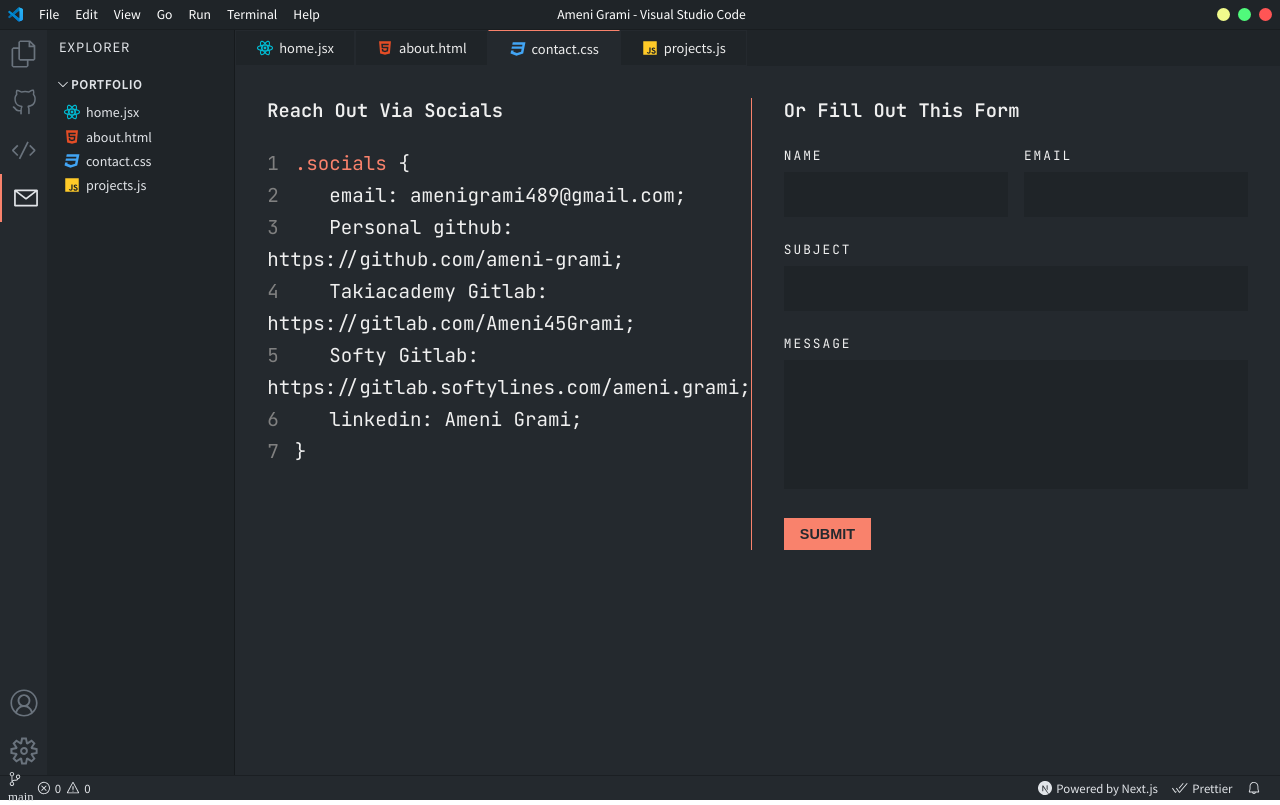
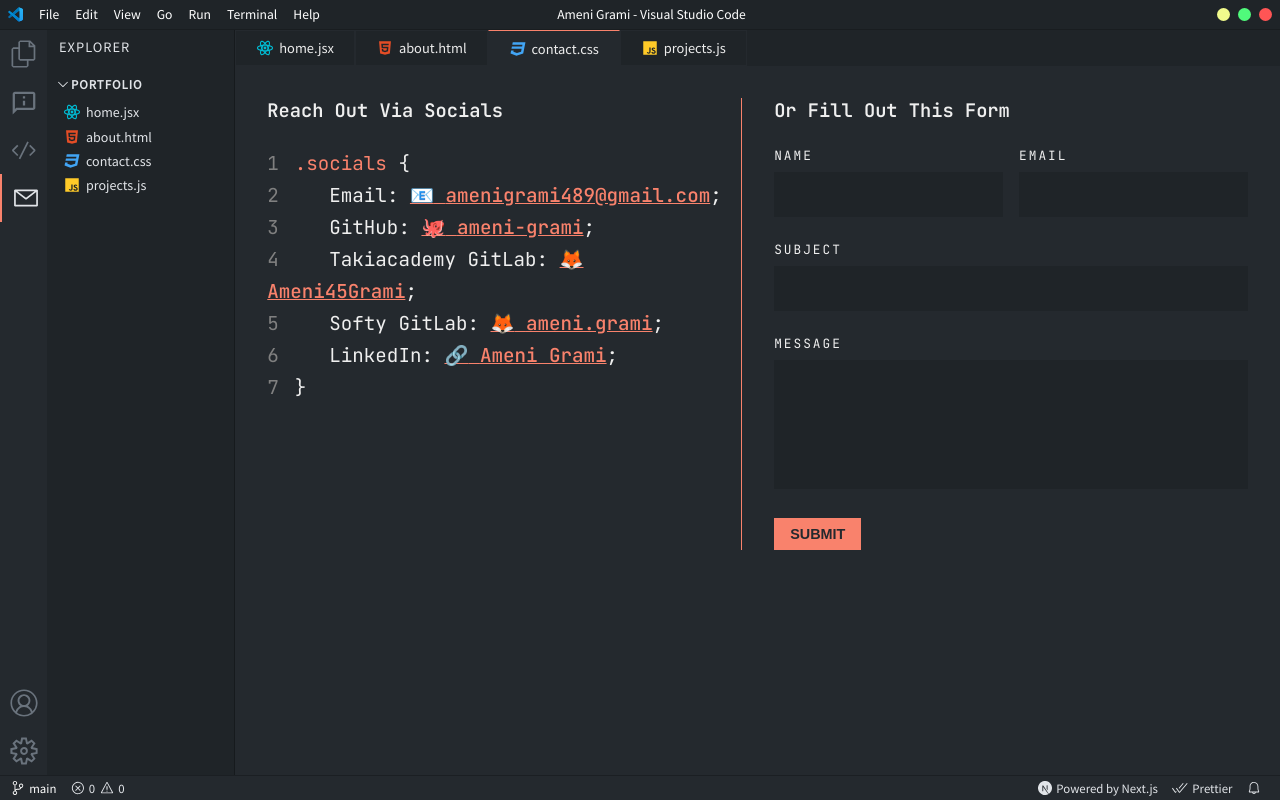
Before and after one commit to ameni-grami/my-portfolio, a Next.js app: page /contact in a window 1280 px wide. Built offline with nearby package versions, Linux system fonts and the light colour scheme.

Commit message:
fix links decorations

```diff
--- a/components/ContactCode.jsx
+++ b/components/ContactCode.jsx
@@ -2,27 +2,27 @@ import styles from "../styles/ContactCode.module.css";
 
 const contactItems = [
   {
-    social: "email",
+    social: "Email",
     link: "amenigrami489@gmail.com",
     href: "mailto:amenigrami489@gmail.com",
   },
   {
-    social: "Personal github",
-    link: "https://github.com/ameni-grami",
+    social: "GitHub",
+    link: "ameni-grami",
     href: "https://github.com/ameni-grami",
   },
   {
-    social: "Takiacademy Gitlab",
-    link: "https://gitlab.com/Ameni45Grami",
+    social: "Takiacademy GitLab",
+    link: "Ameni45Grami",
     href: "https://gitlab.com/Ameni45Grami",
   },
   {
-    social: "Softy Gitlab",
-    link: "https://gitlab.softylines.com/ameni.grami",
+    social: "Softy GitLab",
+    link: "ameni.grami",
     href: "https://gitlab.softylines.com/ameni.grami",
   },
   {
-    social: "linkedin",
+    social: "LinkedIn",
     link: "Ameni Grami",
     href: "https://www.linkedin.com/in/ameni-grami-94a700207/",
   },
@@ -34,25 +34,16 @@ const ContactCode = () => {
       <p className={styles.line}>
         <span className={styles.className}>.socials</span> &#123;
       </p>
-      {contactItems.slice(0, 8).map((item, index) => (
+      {contactItems.map((item, index) => (
         <p className={styles.line} key={index}>
           &nbsp;&nbsp;&nbsp;{item.social}:{" "}
-          <a href={item.href} target="_blank" rel="noopener">
-            {item.link}
-          </a>
-          ;
-        </p>
-      ))}
-      {contactItems.slice(8, contactItems.length).map((item, index) => (
-        <p className={styles.line} key={index}>
-          &nbsp;&nbsp;{item.social}:{" "}
           <a
             href={item.href}
             target="_blank"
             rel="noopener"
-            style={{ cursor: "pointer" }}
+            className={styles.link}
           >
-            {item.link}
+            {getEmoji(item.social)} {item.link}
           </a>
           ;
         </p>
@@ -62,4 +53,20 @@ const ContactCode = () => {
   );
 };
 
+const getEmoji = (social) => {
+  switch (social.toLowerCase()) {
+    case "email":
+      return "📧";
+    case "github":
+      return "🐙";
+    case "takiacademy gitlab":
+    case "softy gitlab":
+      return "🦊";
+    case "linkedin":
+      return "🔗";
+    default:
+      return "🌐";
+  }
+};
+
 export default ContactCode;
--- a/components/Explorer.jsx
+++ b/components/Explorer.jsx
@@ -63,7 +63,7 @@ const Explorer = () => {
           style={portfolioOpen ? { display: 'block' } : { display: 'none' }}
         >
           {explorerItems.map((item) => (
-            <Link href={item.path} key={item.name}>
+            <Link href={item.path} key={item.name} className={styles.link}>
               <div className={styles.file}>
                 <Image
                   src={`/${item.icon}`}
--- a/components/Sidebar.jsx
+++ b/components/Sidebar.jsx
@@ -16,7 +16,7 @@ const sidebarTopItems = [
   },
   {
     Icon: GithubIcon,
-    path: "/github",
+    path: "/about",
   },
   {
     Icon: CodeIcon,
--- a/components/Tab.jsx
+++ b/components/Tab.jsx
@@ -7,7 +7,7 @@ const Tab = ({ icon, filename, path }) => {
   const router = useRouter();
 
   return (
-    <Link href={path}>
+    <Link href={path} className={styles.link}>
       <div
         className={`${styles.tab} ${router.pathname === path && styles.active}`}
       >
--- a/components/icons/GithubIcon.jsx
+++ b/components/icons/GithubIcon.jsx
@@ -1,14 +1,13 @@
 const GithubIcon = (props) => {
   return (
     <svg
-      width={24}
-      height={24}
+      xmlns="http://www.w3.org/2000/svg"
       viewBox="0 0 24 24"
-      xmlns="http://www.w3.org/2000/svg"
-      fill="currentColor"
+      width="24px"
+      height="24px"
       {...props}
     >
-      <path d="M21.035 5.257c.91 1.092 1.364 2.366 1.364 3.822 0 5.277-3.002 6.824-5.823 7.279.364.637.455 1.365.455 2.093v3.73c0 .455-.273.728-.637.728a.718.718 0 01-.728-.728v-3.73a2.497 2.497 0 00-.728-2.093l.455-1.183c2.821-.364 5.733-1.274 5.733-6.187 0-1.183-.455-2.275-1.274-3.185l-.182-.727a4.04 4.04 0 00.09-2.73c-.454.09-1.364.273-2.91 1.365l-.547.09a13.307 13.307 0 00-6.55 0l-.547-.09C7.57 2.71 6.66 2.437 6.204 2.437c-.273.91-.273 1.91.09 2.73l-.181.727c-.91.91-1.365 2.093-1.365 3.185 0 4.822 2.73 5.823 5.732 6.187l.364 1.183c-.546.546-.819 1.274-.728 2.002v3.821a.718.718 0 01-.728.728.718.718 0 01-.728-.728V20.18c-3.002.637-4.185-.91-5.095-2.092-.455-.546-.819-1.001-1.274-1.092-.09-.091-.364-.455-.273-.819.091-.364.455-.637.82-.455.91.182 1.455.91 2 1.547.82 1.092 1.639 2.092 4.095 1.547v-.364c-.09-.728.091-1.456.455-2.093-2.73-.546-5.914-2.093-5.914-7.279 0-1.456.455-2.73 1.365-3.822-.273-1.273-.182-2.638.273-3.73l.455-.364C5.749 1.073 7.023.8 9.66 2.437a13.673 13.673 0 016.642 0C18.851.708 20.216.98 20.398 1.072l.455.364c.455 1.274.546 2.548.182 3.821z" />
+      <path d="M 4.0097656 3 C 2.9179106 3 2.0097656 3.9049841 2.0097656 4.9980469 L 2 23 L 6 19 L 20 19 C 21.093063 19 22 18.093063 22 17 L 22 5 C 22 3.9069372 21.093063 3 20 3 L 4.0097656 3 z M 4.0097656 5 L 20 5 L 20 17 L 5.171875 17 L 4.0039062 18.167969 L 4.0097656 5 z M 11 7 L 11 9 L 13 9 L 13 7 L 11 7 z M 11 11 L 11 15 L 13 15 L 13 11 L 11 11 z" />
     </svg>
   );
 };
--- a/styles/ContactCode.module.css
+++ b/styles/ContactCode.module.css
@@ -2,6 +2,16 @@
   counter-reset: line;
   font-size: 1.2rem;
   line-height: 2rem;
+}
+.link {
+  text-decoration: underline;
+  font-weight: 500;
+  cursor: pointer;
+  transition: color 0.3s ease-in-out;
+}
+
+.link:hover {
+  text-decoration: none;
 }
 
 .line::before {
@@ -13,7 +23,6 @@
 
 .code a {
   color: var(--accent-color);
-  text-decoration: none;
 }
 
 .code a:hover {
--- a/styles/Explorer.module.css
+++ b/styles/Explorer.module.css
@@ -2,7 +2,7 @@
   background: var(--explorer-bg);
   width: 18vw;
   color: rgb(225, 228, 232);
-  font-family: 'Source Sans Pro', sans-serif;
+  font-family: "Source Sans Pro", sans-serif;
   border-right: 1px solid var(--explorer-border);
 }
 
@@ -14,7 +14,10 @@
   letter-spacing: 1px;
   margin-bottom: 0.75rem;
 }
-
+.link {
+  text-decoration: none;
+  color: inherit;
+}
 .heading {
   text-transform: uppercase;
   font-weight: bold;
@@ -46,8 +49,8 @@
 
 .file p {
   margin-left: 5px;
+  text-decoration: none !important;
 }
-
 .file:hover {
   background: var(--explorer-hover-bg);
 }
--- a/styles/Sidebar.module.css
+++ b/styles/Sidebar.module.css
@@ -6,6 +6,7 @@
   width: 4.5vw;
   min-width: 40px;
   height: calc(100vh - 30px - 25px);
+
 }
 
 .iconContainer {
--- a/styles/Tab.module.css
+++ b/styles/Tab.module.css
@@ -9,9 +9,12 @@
   font-size: 0.9rem;
   cursor: pointer;
 }
-
+.link{
+  text-decoration: none;
+}
 .tab p {
   margin-left: 5px;
+  text-decoration: none;
 }
 
 .active {
--- a/styles/globals.css
+++ b/styles/globals.css
@@ -87,6 +87,6 @@
   background: rgba(21, 114, 182, 0.25);
 }
 
-a {
+/* a {
   all: unset !important;
-}
+} */
```
